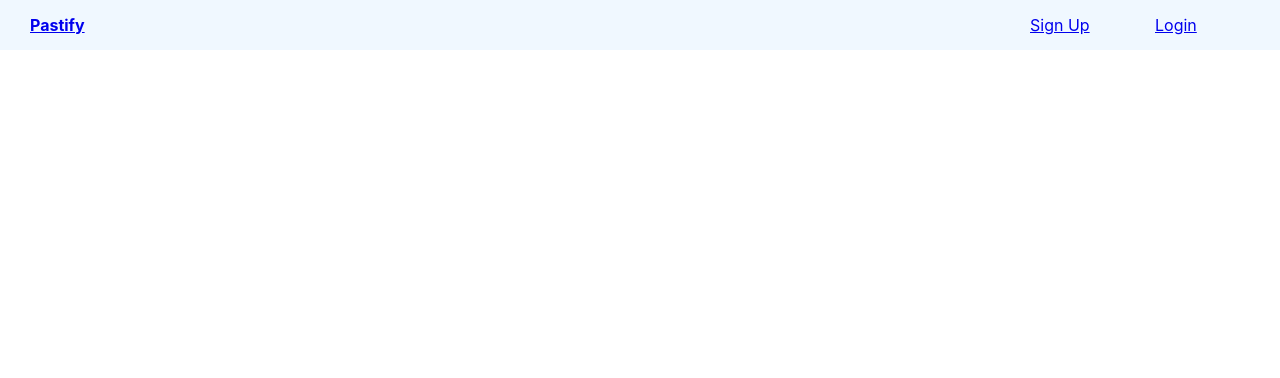
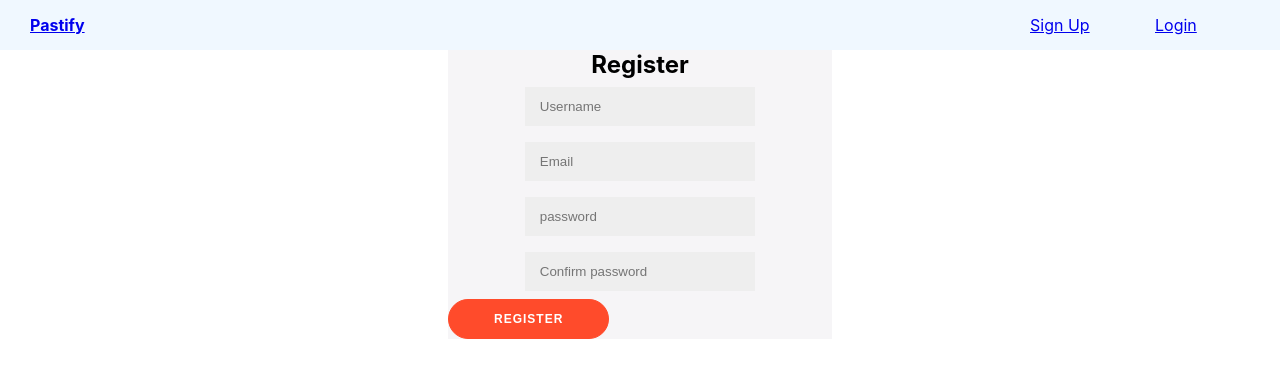
Before and after one commit to dhananjay72/PasteBucket, a React (Create React App) app in the folder frontend/: page /register in a window 1280 px wide. Shown: the top 378 px of the page. Built offline with nearby package versions, Linux system fonts and the light colour scheme.

Commit message:
register user done

```diff
--- a/frontend/src/App.js
+++ b/frontend/src/App.js
@@ -5,16 +5,19 @@ import Login from "./components/Login/Login";
 import DumpForm from "./components/DumpForm/DumpForm";
 import { BrowserRouter, Route, Routes } from "react-router-dom";
 import DashBoard from "./components/DashBoard/DashBoard";
+import Dump from "./components/Dump/Dump";
+import Register from "./components/Login/Register";
 
 function App() {
   return (
     <BrowserRouter>
       <Navbar></Navbar>
-
       <Routes>
         <Route path="/" element={<DumpForm />}></Route>
         <Route path="/login" element={<Login />}></Route>
+        <Route path="/register" element={<Register />}></Route>
         <Route path="/dashboard" element={<DashBoard />}></Route>
+        <Route path="/d/:id" element={<Dump />}></Route>
       </Routes>
     </BrowserRouter>
   );
--- /dev/null
+++ b/frontend/src/components/Dump/Dump.js
@@ -0,0 +1,7 @@
+import React from "react";
+
+const Dump = () => {
+  return <div>Dump</div>;
+};
+
+export default Dump;
--- a/frontend/src/components/Login/Register.js
+++ b/frontend/src/components/Login/Register.js
@@ -1,7 +1,87 @@
-import React from "react";
+import React, { useState, useEffect } from "react";
+import { useDispatch } from "react-redux";
+import { login, registerUser } from "../../features/userSlice";
+import { Link } from "react-router-dom";
+import { redirect, useNavigate } from "react-router-dom";
+
+import "./register.css";
 
 const Register = () => {
-  return <div>Register</div>;
+  const navigate = useNavigate();
+  // useEffect(() => {
+  //   if (localStorage.getItem("jwToken")) {
+  //     navigate("/dashboard");
+  //   }
+  // });
+
+  const dispatch = useDispatch();
+
+  const [input, setInput] = useState({
+    username: "",
+    email: "",
+    password: "",
+    cpassword: "",
+  });
+
+  const handleInput = async (e) => {
+    const name = e.target.name;
+    const value = e.target.value;
+
+    setInput({ ...input, [name]: value });
+    // console.log(input);
+  };
+
+  const register = () => {
+    console.log(input);
+    dispatch(registerUser({ input }));
+  };
+
+  return (
+    <div className="form">
+      <div className="login-form-heading">
+        <h2>Register</h2>
+      </div>
+      <div className="login-form-input">
+        <input
+          type="text"
+          placeholder="Username"
+          name="username"
+          value={input.username}
+          onChange={handleInput}
+        />
+      </div>
+      <div className="login-form-input">
+        <input
+          type="text"
+          placeholder="Email"
+          name="email"
+          value={input.email}
+          onChange={handleInput}
+        />
+      </div>
+      <div className="login-form-input">
+        <input
+          type="password"
+          name="password"
+          placeholder="password"
+          value={input.password}
+          onChange={handleInput}
+        />
+      </div>
+      <div className="login-form-input">
+        <input
+          type="password"
+          name="cpassword"
+          placeholder="Confirm password"
+          value={input.cpassword}
+          onChange={handleInput}
+        />
+      </div>
+      <div>
+        <button onClick={register}>Register</button>
+      </div>
+    </div>
+  );
 };
 
 export default Register;
--- a/frontend/src/features/userSlice.js
+++ b/frontend/src/features/userSlice.js
@@ -37,9 +37,26 @@ export const userSlice = createSlice({
       //  to add logic for userlogout
       localStorage.removeItem("jwToken");
     },
+
+    loaduser: (state) => {},
+    registerUser: async (state, { payload }) => {
+      const { username, email, password } = payload.input;
+      // console.log(email);
+
+      try {
+        const res = await axios.post("api/users", {
+          username,
+          email,
+          password,
+        });
+        console.log(res.data);
+      } catch (error) {
+        console.log(error);
+      }
+    },
   },
 });
 
-export const { login, logout } = userSlice.actions;
+export const { login, logout, loaduser, registerUser } = userSlice.actions;
 
 export default userSlice.reducer;
```
Also changed, not shown: frontend/src/components/Dump/Dump.css (added), 1 other file (tests, documents, lock files or other folders).
